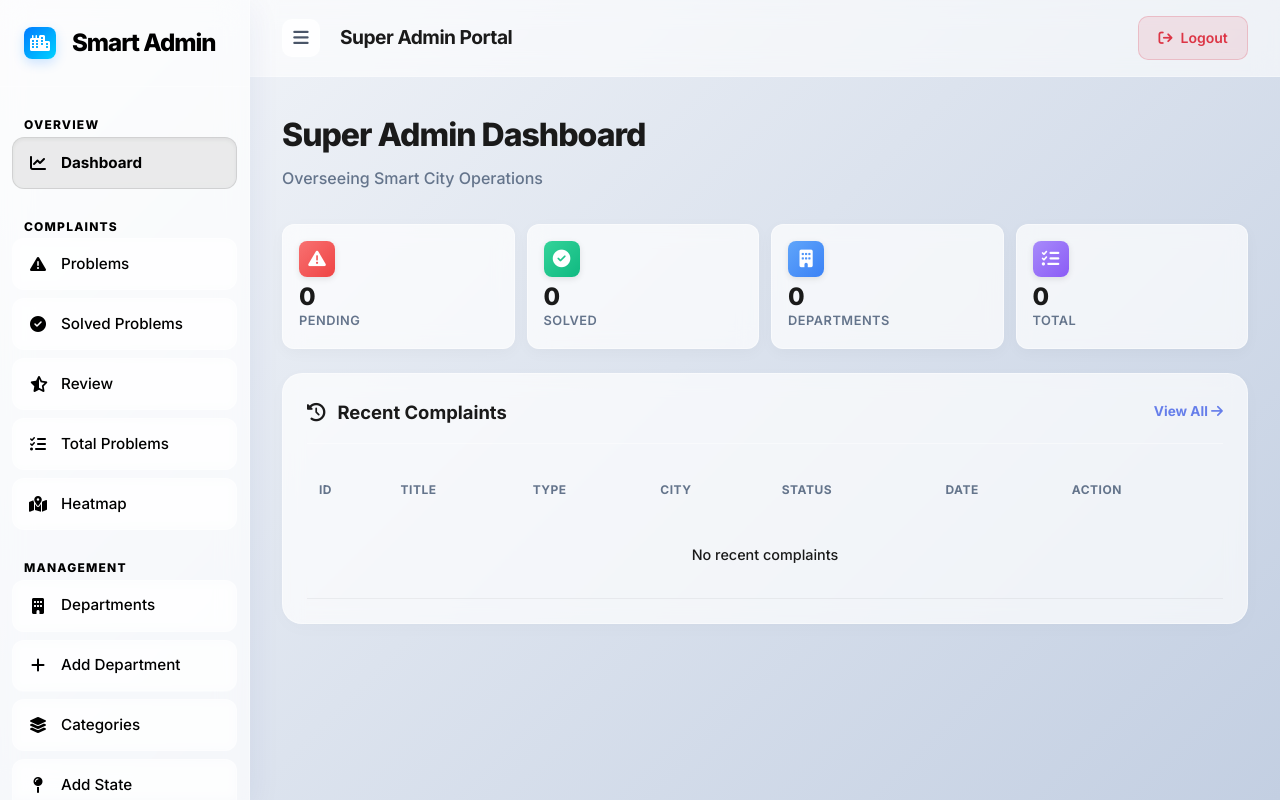
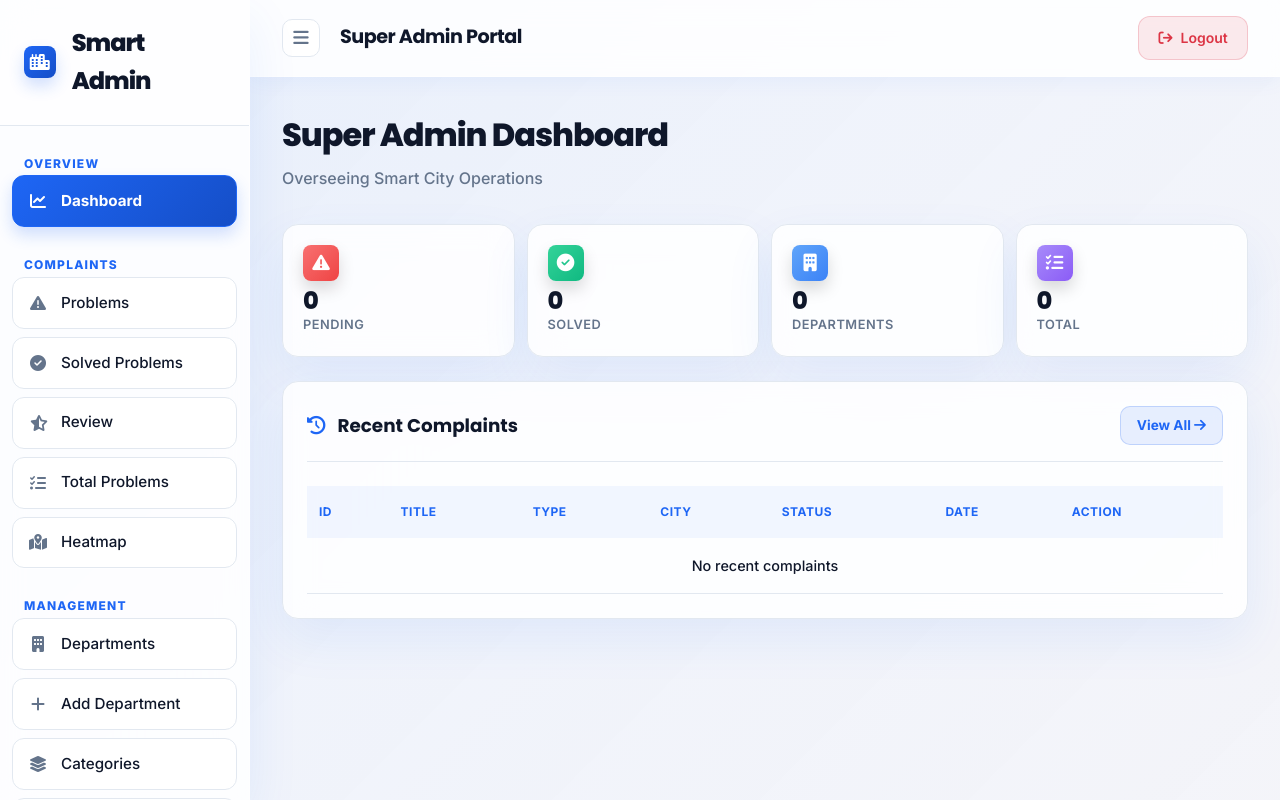
Before and after one commit to kartkbhalodiya/Smart-CITY, a Django app: page /super-admin/ in a window 1280 px wide. Run offline with Django 5.2, Linux system fonts and the light colour scheme; the visitor is signed in with stand-in values (Sample User, id 1); data that the repository does not hold is empty.

Commit message:
Fix images using

```diff
--- /dev/null
+++ b/static/css/admin-modern.css
@@ -0,0 +1,402 @@
+/* Modern Glass Card UI - Shared Styles for Admin Pages */
+
+/* Card Styles */
+.glass-card,
+.stat-card,
+.content-section,
+.card,
+.info-card,
+.detail-card {
+    background: rgba(255, 255, 255, 0.85) !important;
+    backdrop-filter: blur(15px) !important;
+    -webkit-backdrop-filter: blur(15px) !important;
+    border: 1.5px solid #e2e8f0 !important;
+    border-radius: 16px !important;
+    box-shadow: 0 20px 50px rgba(30, 102, 245, 0.08) !important;
+    transition: all 0.3s cubic-bezier(0.4, 0, 0.2, 1) !important;
+}
+
+.glass-card:hover,
+.stat-card:hover,
+.card:hover {
+    transform: translateY(-4px) !important;
+    background: #fff !important;
+    box-shadow: 0 15px 30px rgba(30, 102, 245, 0.15) !important;
+    border-color: #1E66F5 !important;
+}
+
+/* Button Styles */
+.btn-primary,
+.primary-btn,
+.submit-btn {
+    background: linear-gradient(135deg, #1E66F5 0%, #154ec7 100%) !important;
+    color: white !important;
+    border: none !important;
+    border-radius: 12px !important;
+    padding: 0.75rem 1.5rem !important;
+    font-weight: 600 !important;
+    transition: all 0.3s !important;
+    box-shadow: 0 8px 16px rgba(30, 102, 245, 0.2) !important;
+}
+
+.btn-primary:hover,
+.primary-btn:hover,
+.submit-btn:hover {
+    transform: translateY(-2px) !important;
+    box-shadow: 0 15px 25px rgba(30, 102, 245, 0.3) !important;
+}
+
+.btn-secondary,
+.secondary-btn {
+    background: rgba(255, 255, 255, 0.9) !important;
+    color: #0f172a !important;
+    border: 1.5px solid #e2e8f0 !important;
+    border-radius: 12px !important;
+    padding: 0.75rem 1.5rem !important;
+    font-weight: 600 !important;
+    transition: all 0.3s !important;
+}
+
+.btn-secondary:hover,
+.secondary-btn:hover {
+    background: #fff !important;
+    border-color: #1E66F5 !important;
+    color: #1E66F5 !important;
+    transform: translateY(-2px) !important;
+    box-shadow: 0 0 0 4px rgba(30, 102, 245, 0.1) !important;
+}
+
+.btn-danger,
+.delete-btn {
+    background: rgba(220, 53, 69, 0.1) !important;
+    color: #dc3545 !important;
+    border: 1.5px solid rgba(220, 53, 69, 0.2) !important;
+    border-radius: 12px !important;
+    padding: 0.75rem 1.5rem !important;
+    font-weight: 600 !important;
+    transition: all 0.3s !important;
+}
+
+.btn-danger:hover,
+.delete-btn:hover {
+    background: #dc3545 !important;
+    color: white !important;
+    transform: translateY(-2px) !important;
+    box-shadow: 0 8px 16px rgba(220, 53, 69, 0.3) !important;
+}
+
+.btn-success {
+    background: rgba(46, 204, 113, 0.1) !important;
+    color: #2ECC71 !important;
+    border: 1.5px solid rgba(46, 204, 113, 0.2) !important;
+    border-radius: 12px !important;
+    padding: 0.75rem 1.5rem !important;
+    font-weight: 600 !important;
+    transition: all 0.3s !important;
+}
+
+.btn-success:hover {
+    background: #2ECC71 !important;
+    color: white !important;
+    transform: translateY(-2px) !important;
+    box-shadow: 0 8px 16px rgba(46, 204, 113, 0.3) !important;
+}
+
+/* Form Styles */
+.form-group label,
+.form-label {
+    font-weight: 600 !important;
+    color: #0f172a !important;
+    margin-bottom: 0.5rem !important;
+    font-size: 0.9rem !important;
+}
+
+.form-control,
+.form-input,
+input[type="text"],
+input[type="email"],
+input[type="password"],
+input[type="number"],
+input[type="tel"],
+textarea,
+select {
+    background: rgba(255, 255, 255, 0.9) !important;
+    border: 1.5px solid #e2e8f0 !important;
+    border-radius: 12px !important;
+    padding: 0.75rem 1rem !important;
+    font-size: 0.95rem !important;
+    transition: all 0.3s !important;
+    color: #0f172a !important;
+}
+
+.form-control:focus,
+.form-input:focus,
+input:focus,
+textarea:focus,
+select:focus {
+    outline: none !important;
+    border-color: #1E66F5 !important;
+    background: #fff !important;
+    box-shadow: 0 0 0 4px rgba(30, 102, 245, 0.1) !important;
+}
+
+/* Table Styles */
+table {
+    background: transparent !important;
+}
+
+thead {
+    background: rgba(30, 102, 245, 0.05) !important;
+    border-radius: 12px !important;
+}
+
+th {
+    color: #1E66F5 !important;
+    font-weight: 700 !important;
+    text-transform: uppercase !important;
+    font-size: 0.75rem !important;
+    letter-spacing: 0.5px !important;
+    padding: 1rem 0.75rem !important;
+}
+
+td {
+    padding: 1rem 0.75rem !important;
+    border-bottom: 1px solid #e2e8f0 !important;
+    color: #0f172a !important;
+}
+
+tr:hover {
+    background: rgba(30, 102, 245, 0.03) !important;
+}
+
+/* Badge Styles */
+.badge {
+    padding: 0.4rem 0.8rem !important;
+    border-radius: 8px !important;
+    font-size: 0.75rem !important;
+    font-weight: 700 !important;
+    text-transform: uppercase !important;
+    letter-spacing: 0.5px !important;
+}
+
+.badge-pending,
+.badge-submitted {
+    background: #FEF3C7 !important;
+    color: #92400E !important;
+    border: 1px solid #FCD34D !important;
+}
+
+.badge-assigned {
+    background: #FFEDD5 !important;
+    color: #9A3412 !important;
+    border: 1px solid #FB923C !important;
+}
+
+.badge-progress,
+.badge-in_progress {
+    background: #DBEAFE !important;
+    color: #1E40AF !important;
+    border: 1px solid #60A5FA !important;
+}
+
+.badge-resolved,
+.badge-completed {
+    background: #D1FAE5 !important;
+    color: #065F46 !important;
+    border: 1px solid #34D399 !important;
+}
+
+.badge-reopened,
+.badge-rejected {
+    background: #FEE2E2 !important;
+    color: #991B1B !important;
+    border: 1px solid #F87171 !important;
+}
+
+/* Action Links */
+.action-link,
+.view-link,
+.edit-link {
+    background: rgba(30, 102, 245, 0.1) !important;
+    color: #1E66F5 !important;
+    text-decoration: none !important;
+    padding: 0.5rem 1rem !important;
+    border-radius: 10px !important;
+    font-weight: 600 !important;
+    font-size: 0.85rem !important;
+    display: inline-flex !important;
+    align-items: center !important;
+    gap: 0.5rem !important;
+    border: 1.5px solid rgba(30, 102, 245, 0.2) !important;
+    transition: all 0.3s !important;
+}
+
+.action-link:hover,
+.view-link:hover,
+.edit-link:hover {
+    background: #1E66F5 !important;
+    color: white !important;
+    transform: translateY(-2px) !important;
+    box-shadow: 0 8px 16px rgba(30, 102, 245, 0.2) !important;
+}
+
+/* Section Headers */
+.section-header {
+    border-bottom: 1.5px solid #e2e8f0 !important;
+    padding-bottom: 1rem !important;
+    margin-bottom: 1.5rem !important;
+}
+
+.section-title {
+    font-family: 'Poppins', sans-serif !important;
+    font-weight: 700 !important;
+    color: #0f172a !important;
+}
+
+.section-title i {
+    color: #1E66F5 !important;
+}
+
+/* Stats Grid */
+.stats-grid {
+    display: grid;
+    grid-template-columns: repeat(auto-fit, minmax(200px, 1fr));
+    gap: 1rem;
+    margin-bottom: 2rem;
+}
+
+.stat-icon {
+    box-shadow: 0 8px 16px rgba(0, 0, 0, 0.15) !important;
+}
+
+.stat-number {
+    font-family: 'Poppins', sans-serif !important;
+    color: #0f172a !important;
+}
+
+/* Alert Messages */
+.alert {
+    border-radius: 12px !important;
+    padding: 1rem 1.25rem !important;
+    border: 1.5px solid !important;
+    font-weight: 600 !important;
+    backdrop-filter: blur(10px) !important;
+}
+
+.alert-success {
+    background: rgba(209, 250, 229, 0.9) !important;
+    color: #065F46 !important;
+    border-color: #34D399 !important;
+}
+
+.alert-error,
+.alert-danger {
+    background: rgba(254, 226, 226, 0.9) !important;
+    color: #991B1B !important;
+    border-color: #F87171 !important;
+}
+
+.alert-info {
+    background: rgba(219, 234, 254, 0.9) !important;
+    color: #1E40AF !important;
+    border-color: #60A5FA !important;
+}
+
+.alert-warning {
+    background: rgba(254, 243, 199, 0.9) !important;
+    color: #92400E !important;
+    border-color: #FCD34D !important;
+}
+
+/* Empty State */
+.empty-state {
+    text-align: center;
+    padding: 3rem 1rem;
+    color: #64748b;
+}
+
+.empty-state i {
+    font-size: 3rem;
+    color: #cbd5e1;
+    margin-bottom: 1rem;
+}
+
+/* Pagination */
+.pagination {
+    display: flex;
+    gap: 0.5rem;
+    justify-content: center;
+    margin-top: 2rem;
+}
+
+.pagination a,
+.pagination span {
+    padding: 0.5rem 1rem;
+    border-radius: 10px;
+    background: rgba(255, 255, 255, 0.9);
+    border: 1.5px solid #e2e8f0;
+    color: #0f172a;
+    text-decoration: none;
+    font-weight: 600;
+    transition: all 0.3s;
+}
+
+.pagination a:hover {
+    background: #1E66F5;
+    color: white;
+    border-color: #1E66F5;
+    transform: translateY(-2px);
+}
+
+.pagination .active {
+    background: linear-gradient(135deg, #1E66F5 0%, #154ec7 100%);
+    color: white;
+    border-color: #1E66F5;
+}
+
+/* Modal Styles */
+.modal-content {
+    background: rgba(255, 255, 255, 0.95) !important;
+    backdrop-filter: blur(20px) !important;
+    border-radius: 20px !important;
+    border: 1.5px solid #e2e8f0 !important;
+    box-shadow: 0 25px 50px rgba(30, 102, 245, 0.15) !important;
+}
+
+.modal-header {
+    border-bottom: 1.5px solid #e2e8f0 !important;
+}
+
+.modal-title {
+    font-family: 'Poppins', sans-serif !important;
+    color: #0f172a !important;
+}
+
+/* Filters */
+.filter-section {
+    background: rgba(255, 255, 255, 0.85);
+    backdrop-filter: blur(15px);
+    border: 1.5px solid #e2e8f0;
+    border-radius: 16px;
+    padding: 1.5rem;
+    margin-bottom: 1.5rem;
+}
+
+.filter-group {
+    display: flex;
+    gap: 1rem;
+    flex-wrap: wrap;
+    align-items: flex-end;
+}
+
+/* Responsive */
+@media (max-width: 768px) {
+    .stats-grid {
+        grid-template-columns: 1fr;
+    }
+
+    .filter-group {
+        flex-direction: column;
+        align-items: stretch;
+    }
+}
--- a/templates/super_admin_base.html
+++ b/templates/super_admin_base.html
@@ -4,19 +4,33 @@
     <meta charset="UTF-8">
     <meta name="viewport" content="width=device-width, initial-scale=1.0">
     <title>{% block title %}Super Admin Dashboard{% endblock %} - Smart City</title>
-    <link href="https://fonts.googleapis.com/css2?family=Inter:wght@300;400;500;600;700;800&display=swap" rel="stylesheet">
+    <link href="https://fonts.googleapis.com/css2?family=Poppins:wght@400;500;600;700;800&family=Inter:wght@300;400;500;600;700;800&display=swap" rel="stylesheet">
     <link rel="stylesheet" href="https://cdnjs.cloudflare.com/ajax/libs/font-awesome/6.4.0/css/all.min.css">
+    {% load static %}
+    <link rel="stylesheet" href="{% static 'css/admin-modern.css' %}">
     <style>
         * { margin: 0; padding: 0; box-sizing: border-box; }
 
         body {
             font-family: 'Inter', sans-serif;
-            background: linear-gradient(135deg, #f5f7fa 0%, #c3cfe2 100%);
-            background-attachment: fixed;
+            background: #f8fafc;
             min-height: 100vh;
-            color: #1a1a1a;
+            color: #0f172a;
             line-height: 1.6;
             overflow-x: hidden;
+            position: relative;
+        }
+
+        /* Background with blur effect */
+        body::before {
+            content: '';
+            position: fixed;
+            top: 0;
+            left: 0;
+            width: 100%;
+            height: 100%;
+            background: linear-gradient(135deg, rgba(30, 102, 245, 0.08) 0%, rgba(102, 126, 234, 0.05) 50%, rgba(118, 75, 162, 0.03) 100%);
+            z-index: -1;
         }
 
         .sidebar {
@@ -25,13 +39,13 @@
             top: 0;
             width: 250px;
             height: 100vh;
-            background: rgba(255, 255, 255, 0.7);
+            background: rgba(255, 255, 255, 0.85);
             backdrop-filter: blur(15px);
             -webkit-backdrop-filter: blur(15px);
             transition: transform 0.3s ease;
             z-index: 1000;
-            border-right: 1px solid rgba(255, 255, 255, 0.3);
-            box-shadow: 0 8px 32px 0 rgba(31, 38, 135, 0.07);
+            border-right: 1px solid rgba(255, 255, 255, 0.5);
+            box-shadow: 0 20px 50px rgba(30, 102, 245, 0.08);
             overflow: hidden;
         }
 
@@ -44,27 +58,29 @@
             display: flex;
             align-items: center;
             gap: 1rem;
-            border-bottom: 1px solid rgba(255, 255, 255, 0.3);
+            border-bottom: 1px solid #e2e8f0;
+            background: rgba(255, 255, 255, 0.5);
         }
 
         .sidebar-logo {
             width: 32px;
             height: 32px;
-            background: linear-gradient(135deg, #007bff 0%, #00d2ff 100%);
+            background: linear-gradient(135deg, #1E66F5 0%, #154ec7 100%);
             border-radius: 8px;
             display: flex;
             align-items: center;
             justify-content: center;
             color: white;
             font-size: 1rem;
-            box-shadow: 0 4px 12px rgba(0, 123, 255, 0.2);
+            box-shadow: 0 8px 16px rgba(30, 102, 245, 0.2);
         }
 
         .sidebar-title {
             font-size: 1.5rem;
             font-weight: 800;
-            color: #000000;
+            color: #0f172a;
             letter-spacing: -1px;
+            font-family: 'Poppins', sans-serif;
         }
 
         .sidebar-nav {
@@ -100,7 +116,7 @@
             padding: 0 0.75rem 0.75rem;
             font-size: 0.75rem;
             font-weight: 800;
-            color: #000000;
+            color: #1E66F5;
             text-transform: uppercase;
             letter-spacing: 1.2px;
         }
@@ -114,37 +130,46 @@
             align-items: center;
             gap: 0.875rem;
             padding: 0.8rem 1rem;
-            color: #000000;
+            color: #0f172a;
             text-decoration: none;
             border-radius: 12px;
             transition: all 0.25s cubic-bezier(0.4, 0, 0.2, 1);
             font-weight: 500;
             font-size: 0.95rem;
-            background: rgba(255, 255, 255, 0.3);
-            border: 1px solid rgba(255, 255, 255, 0.4);
+            background: rgba(255, 255, 255, 0.5);
+            border: 1.5px solid #e2e8f0;
             backdrop-filter: blur(5px);
         }
 
         .nav-link:hover {
-            background: rgba(255, 255, 255, 0.6);
-            color: #000000;
+            background: #fff;
+            color: #1E66F5;
             transform: translateX(4px);
-            border-color: rgba(255, 255, 255, 0.6);
+            border-color: #1E66F5;
+            box-shadow: 0 0 0 4px rgba(30, 102, 245, 0.1);
         }
 
         .nav-link.active {
-            background: rgba(0, 0, 0, 0.08);
-            color: #000000;
+            background: linear-gradient(135deg, #1E66F5 0%, #154ec7 100%);
+            color: #ffffff;
             font-weight: 700;
-            border-color: rgba(0, 0, 0, 0.1);
-            box-shadow: inset 0 2px 4px rgba(0,0,0,0.05);
+            border-color: #1E66F5;
+            box-shadow: 0 8px 16px rgba(30, 102, 245, 0.2);
+        }
+
+        .nav-link.active .nav-icon {
+            color: #ffffff;
         }
 
         .nav-icon {
             width: 18px;
             text-align: center;
             font-size: 1rem;
-            color: #000000;
+            color: #64748b;
+        }
+
+        .nav-link:hover .nav-icon {
+            color: #1E66F5;
         }
 
         .main-content {
@@ -161,10 +186,10 @@
         }
 
         .topbar {
-            background: rgba(255, 255, 255, 0.6);
-            backdrop-filter: blur(12px);
-            -webkit-backdrop-filter: blur(12px);
-            border-bottom: 1px solid rgba(255, 255, 255, 0.3);
+            background: rgba(255, 255, 255, 0.85);
+            backdrop-filter: blur(15px);
+            -webkit-backdrop-filter: blur(15px);
+            border-bottom: 1px solid rgba(255, 255, 255, 0.5);
             padding: 1rem 2rem;
             display: flex;
             align-items: center;
@@ -172,6 +197,7 @@
             position: sticky;
             top: 0;
             z-index: 900;
+            box-shadow: 0 4px 20px rgba(30, 102, 245, 0.05);
         }
 
         .topbar-left {
@@ -181,10 +207,10 @@
         }
 
         .menu-toggle {
-            background: rgba(255, 255, 255, 0.8);
-            border: 1px solid rgba(255, 255, 255, 0.3);
+            background: rgba(255, 255, 255, 0.9);
+            border: 1.5px solid #e2e8f0;
             font-size: 1.1rem;
-            color: #4a5568;
+            color: #64748b;
             cursor: pointer;
             width: 38px;
             height: 38px;
@@ -192,20 +218,22 @@
             display: flex;
             align-items: center;
             justify-content: center;
-            transition: all 0.2s ease;
+            transition: all 0.3s;
         }
 
         .menu-toggle:hover {
-            background: white;
-            color: #007bff;
-            box-shadow: 0 4px 12px rgba(0,0,0,0.05);
+            background: #fff;
+            color: #1E66F5;
+            border-color: #1E66F5;
+            box-shadow: 0 0 0 4px rgba(30, 102, 245, 0.1);
         }
 
         .topbar-title {
             font-size: 1.2rem;
             font-weight: 700;
-            color: #1a1a1a;
+            color: #0f172a;
             letter-spacing: -0.5px;
+            font-family: 'Poppins', sans-serif;
         }
 
         .topbar-right {
@@ -218,12 +246,12 @@
             background: rgba(220, 53, 69, 0.1);
             color: #dc3545;
             padding: 0.6rem 1.2rem;
-            border-radius: 10px;
+            border-radius: 12px;
             text-decoration: none;
             font-weight: 600;
-            transition: all 0.2s ease;
+            transition: all 0.3s;
             font-size: 0.875rem;
-            border: 1px solid rgba(220, 53, 69, 0.2);
+            border: 1.5px solid rgba(220, 53, 69, 0.2);
             display: flex;
             align-items: center;
             gap: 0.5rem;
@@ -232,8 +260,8 @@
         .logout-btn:hover {
             background: #dc3545;
             color: white;
-            transform: translateY(-1px);
-            box-shadow: 0 4px 12px rgba(220, 53, 69, 0.2);
+            transform: translateY(-2px);
+            box-shadow: 0 8px 16px rgba(220, 53, 69, 0.3);
         }
 
         .container {
@@ -249,9 +277,10 @@
         .page-title {
             font-size: 2rem;
             font-weight: 800;
-            color: #1a1a1a;
+            color: #0f172a;
             margin-bottom: 0.4rem;
             letter-spacing: -1px;
+            font-family: 'Poppins', sans-serif;
         }
 
         .page-subtitle {
--- a/templates/super_admin_dashboard.html
+++ b/templates/super_admin_dashboard.html
@@ -15,14 +15,14 @@
     }
 
     .stat-card {
-        background: rgba(255, 255, 255, 0.7);
-        backdrop-filter: blur(10px);
-        -webkit-backdrop-filter: blur(10px);
-        border: 1px solid rgba(255, 255, 255, 0.4);
-        border-radius: 12px;
-        padding: 1rem;
+        background: rgba(255, 255, 255, 0.85);
+        backdrop-filter: blur(15px);
+        -webkit-backdrop-filter: blur(15px);
+        border: 1.5px solid #e2e8f0;
+        border-radius: 16px;
+        padding: 1.25rem;
         transition: all 0.3s cubic-bezier(0.4, 0, 0.2, 1);
-        box-shadow: 0 4px 15px rgba(0, 0, 0, 0.03);
+        box-shadow: 0 8px 20px rgba(30, 102, 245, 0.08);
         display: flex;
         flex-direction: column;
         justify-content: space-between;
@@ -30,9 +30,10 @@
     }
 
     .stat-card:hover {
-        transform: translateY(-2px);
-        background: rgba(255, 255, 255, 0.85);
-        box-shadow: 0 6px 15px rgba(0, 0, 0, 0.05);
+        transform: translateY(-4px);
+        background: #fff;
+        box-shadow: 0 15px 30px rgba(30, 102, 245, 0.15);
+        border-color: #1E66F5;
     }
 
     .stat-header {
@@ -57,10 +58,11 @@
     .stat-number {
         font-size: 1.5rem;
         font-weight: 800;
-        color: #1a1a1a;
+        color: #0f172a;
         margin-bottom: 0.15rem;
         letter-spacing: -0.5px;
         line-height: 1;
+        font-family: 'Poppins', sans-serif;
     }
 
     .stat-label {
@@ -72,14 +74,14 @@
     }
 
     .content-section {
-        background: rgba(255, 255, 255, 0.7);
-        backdrop-filter: blur(10px);
-        -webkit-backdrop-filter: blur(10px);
-        border: 1px solid rgba(255, 255, 255, 0.4);
+        background: rgba(255, 255, 255, 0.85);
+        backdrop-filter: blur(15px);
+        -webkit-backdrop-filter: blur(15px);
+        border: 1.5px solid #e2e8f0;
         border-radius: 20px;
         padding: 1.5rem;
         margin-bottom: 2rem;
-        box-shadow: 0 4px 20px rgba(0, 0, 0, 0.02);
+        box-shadow: 0 20px 50px rgba(30, 102, 245, 0.08);
     }
 
     .section-header {
@@ -88,29 +90,40 @@
         justify-content: space-between;
         margin-bottom: 1.5rem;
         padding-bottom: 1rem;
-        border-bottom: 1px solid rgba(255, 255, 255, 0.4);
+        border-bottom: 1.5px solid #e2e8f0;
     }
 
     .section-title {
         font-size: 1.15rem;
         font-weight: 700;
-        color: #1a1a1a;
+        color: #0f172a;
         display: flex;
         align-items: center;
         gap: 0.75rem;
+        font-family: 'Poppins', sans-serif;
+    }
+
+    .section-title i {
+        color: #1E66F5;
     }
 
     .view-all-link {
-        color: #667eea;
+        color: #1E66F5;
         text-decoration: none;
         font-weight: 700;
         font-size: 0.85rem;
-        transition: all 0.2s;
+        transition: all 0.3s;
+        padding: 0.5rem 1rem;
+        border-radius: 10px;
+        background: rgba(30, 102, 245, 0.1);
+        border: 1.5px solid rgba(30, 102, 245, 0.2);
     }
 
     .view-all-link:hover {
-        color: #764ba2;
-        text-decoration: underline;
+        background: #1E66F5;
+        color: white;
+        transform: translateY(-2px);
+        box-shadow: 0 8px 16px rgba(30, 102, 245, 0.2);
     }
 
     .table-container {
@@ -153,16 +166,25 @@
     .badge-progress { background: #dbeafe; color: #1e40af; }
 
     .action-link {
-        background: rgba(102, 126, 234, 0.1);
-        color: #667eea;
+        background: rgba(30, 102, 245, 0.1);
+        color: #1E66F5;
         text-decoration: none;
-        padding: 0.35rem 0.7rem;
-        border-radius: 8px;
-        font-weight: 700;
-        font-size: 0.75rem;
+        padding: 0.5rem 1rem;
+        border-radius: 10px;
+        font-weight: 600;
+        font-size: 0.8rem;
         display: inline-flex;
         align-items: center;
         justify-content: center;
+        border: 1.5px solid rgba(30, 102, 245, 0.2);
+        transition: all 0.3s;
+    }
+
+    .action-link:hover {
+        background: #1E66F5;
+        color: white;
+        transform: translateY(-2px);
+        box-shadow: 0 8px 16px rgba(30, 102, 245, 0.2);
     }
 
     @media (max-width: 1024px) {
```
Also changed, not shown: templates/city_admin_base.html (+92 -61 lines).
